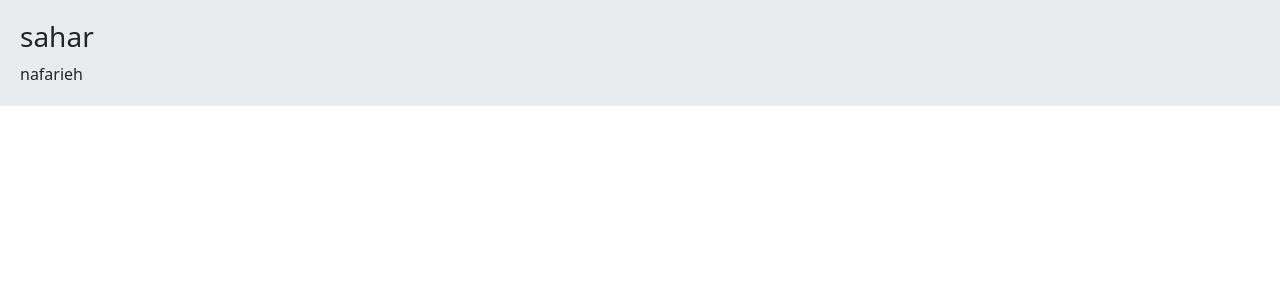
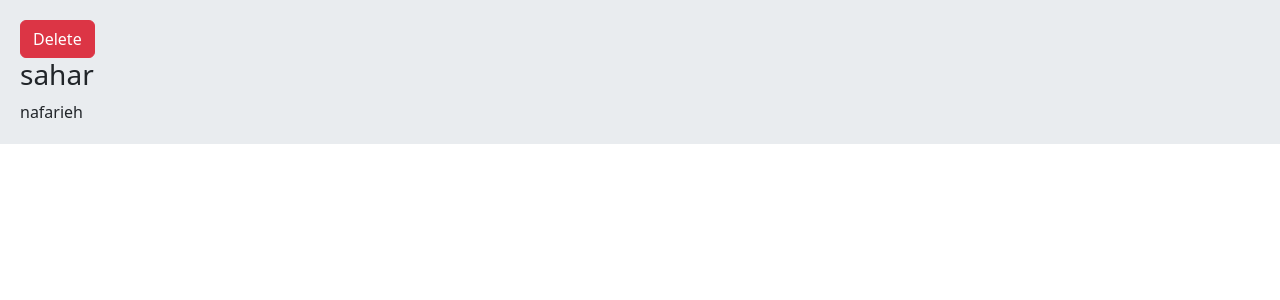
Before and after one commit to nafarieh/Django, a Django app: page /details/2/ in a window 1280 px wide. Shown: the part 56-356 px from the top of the page. Run offline with Django 4.2, Linux system fonts and the light colour scheme; data comes from the database, SQL or seed files in the repository; both versions use the stored data as it was after the commit.

Commit message:
final session 14

```diff
--- a/A/home/urls.py
+++ b/A/home/urls.py
@@ -4,5 +4,6 @@ from . import views
 urlpatterns = [
     path('', views.home, name= 'home'),
     # path('hello/', views.say_hello),
-    path('details/<int:todo_id>/',views.detail, name= 'details')
+    path('details/<int:todo_id>/',views.detail, name= 'details'),
+    path('delete/<int:todo_id>/', views.delete, name='delete' )
 ]
--- a/A/home/views.py
+++ b/A/home/views.py
@@ -1,4 +1,4 @@
-from django.shortcuts import render
+from django.shortcuts import render, redirect
 from .models import Todo
 
 # Create your views here.
@@ -24,3 +24,8 @@
 def detail(request, todo_id):
     todo = Todo.objects.get(id= todo_id)
     return render(request, 'detail.html', {'todo': todo})
+
+
+def delete(request, todo_id):
+    Todo.objects.get(id= todo_id).delete()
+    return redirect('home')
--- a/A/templates/detail.html
+++ b/A/templates/detail.html
@@ -1,6 +1,7 @@
 {% extends 'base.html' %}
 
 {% block content %}
+    <a href="{% url 'delete' todo.id %}" class="btn btn-danger"> Delete </a>
     <h3> {{ todo.first_name }} </h3>
     <smal> {{ todo.last_name }} </smal></hr>
 <!--    <p> {{ todo.body }} </p>-->
--- a/A/templates/home.html
+++ b/A/templates/home.html
@@ -16,13 +16,14 @@
 
 {% block content %}
 
-
+    <div class="card">
     {% for todo in todos1 %}
 <!--        <a href="/detail/{{ todo.id }}"> {{ todo.first_name }} </a>></br>-->
-        <a href="{% url 'details' todo.id %}"> {{ todo.first_name }} </a>></br>
+        <a class= "card-body" href="{% url 'details' todo.id %}"> {{ todo.first_name }} </a>></br>
 <!--        <small> {{ todo.last_name }} </small>-->
 <!--        <p> {{ todo.body }} </p>-->
     {% endfor %}
+    </div>
 
 {% endblock %}
 
```
Also changed, not shown: A/db.sqlite3.
